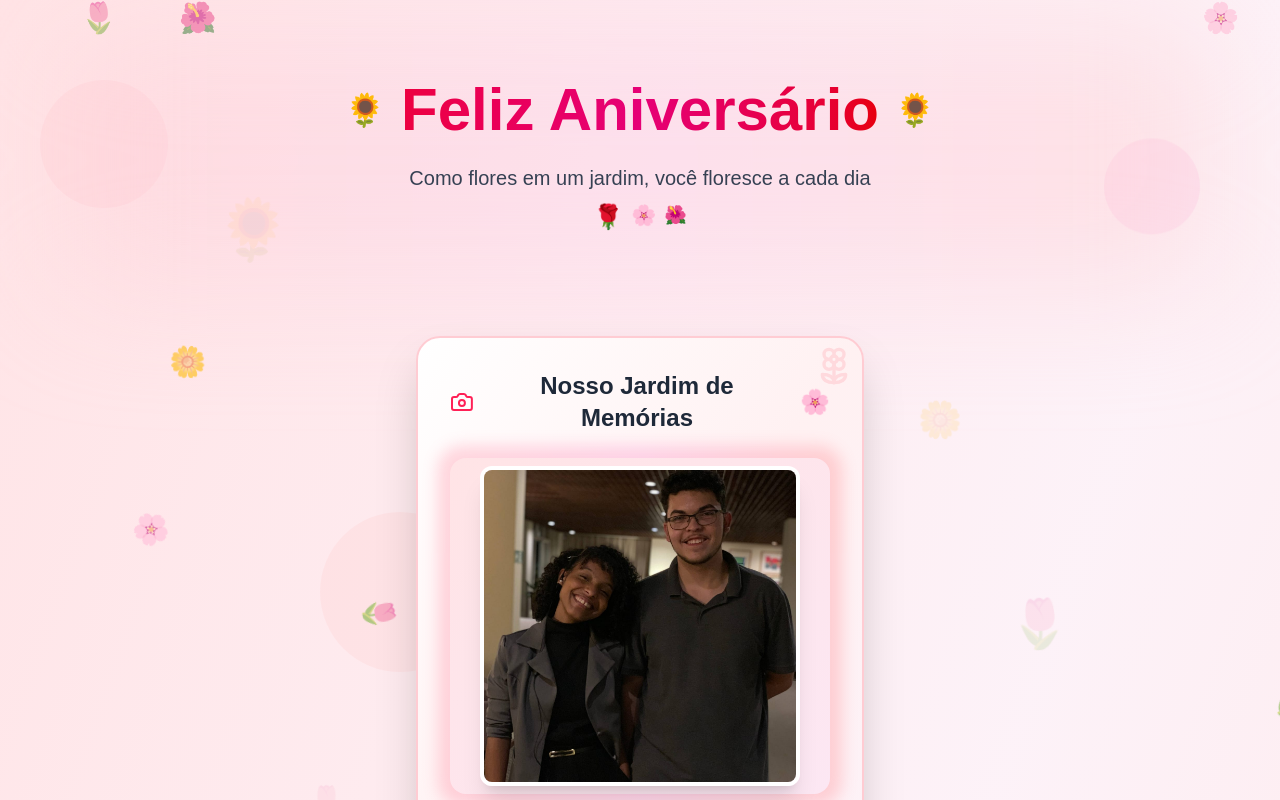
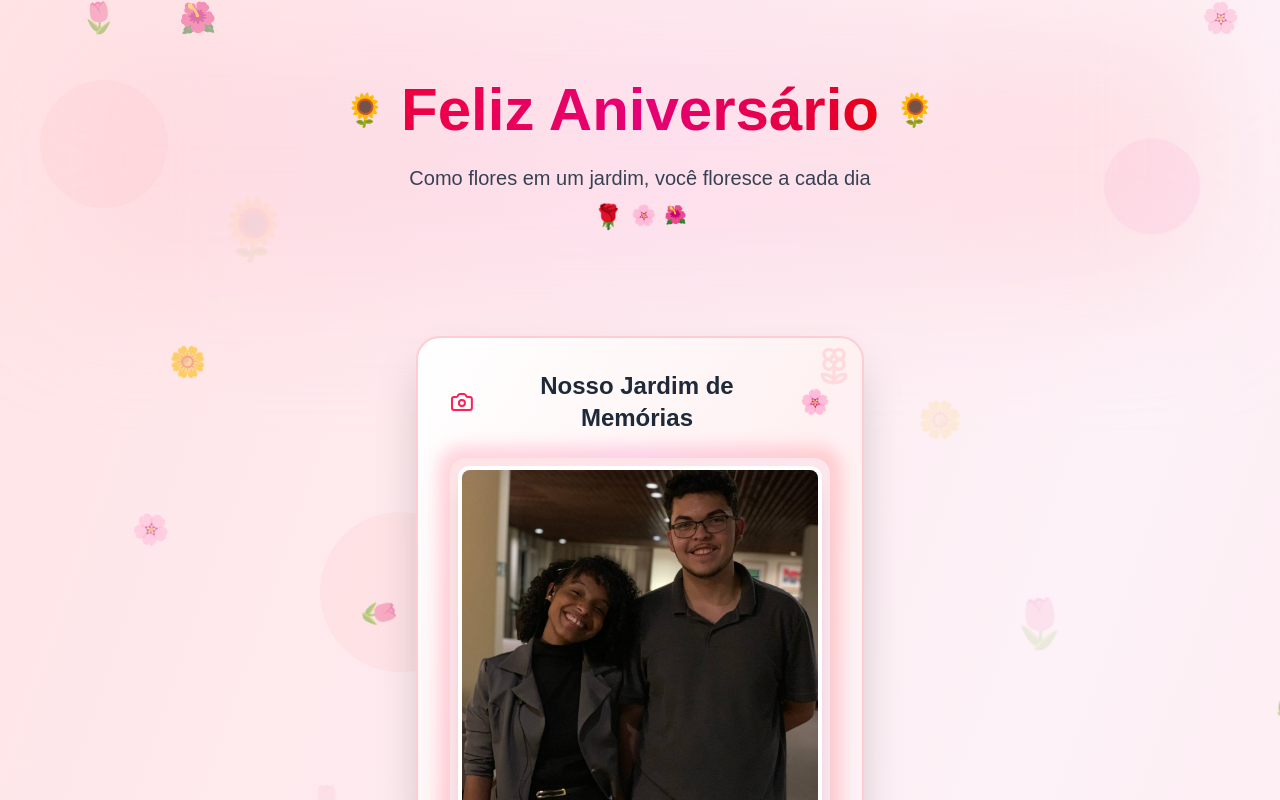
Before and after one commit to secreto2111/Feliz-Aniversario, a Next.js app: page /Feliz-Aniversario/ in a window 1280 px wide. Shown: the top 800 px of the page. Built offline with nearby package versions, Linux system fonts and the light colour scheme.

Commit message:
feat: atualizando as fotos e o icone da pagina

```diff
--- a/src/app/layout.tsx
+++ b/src/app/layout.tsx
@@ -1,6 +1,7 @@
 import type { Metadata } from "next";
 import { Geist, Geist_Mono } from "next/font/google";
 import "./globals.css";
+import restaurante from "./images/restaurante.jpeg";
 
 const geistSans = Geist({
   variable: "--font-geist-sans",
@@ -15,6 +16,11 @@ const geistMono = Geist_Mono({
 export const metadata: Metadata = {
   title: "Feliz Aniversário",
   description: "Cartinha de feliz aniversario",
+  icons: {
+    icon: restaurante.src,
+    shortcut: restaurante.src,
+    apple: restaurante.src,
+  },
 };
 
 export default function RootLayout({
--- a/src/app/page.tsx
+++ b/src/app/page.tsx
@@ -157,7 +157,7 @@ const PhotoSection = () => {
               <Image
                 src={photos[currentPhoto].url}
                 alt="Nossos momentos especiais"
-                className={`w-full max-w-80 h-64 sm:h-80 mx-auto object-cover object-top rounded-xl shadow-xl border-4 border-white transition-all duration-300 group-hover:scale-105 ${fadeClass}`}
+                className={`w-auto max-w-full h-auto max-h-[85vh] mx-auto object-contain rounded-xl shadow-xl border-4 border-white transition-all duration-300 group-hover:scale-105 ${fadeClass}`}
               />
             </div>
 
```
